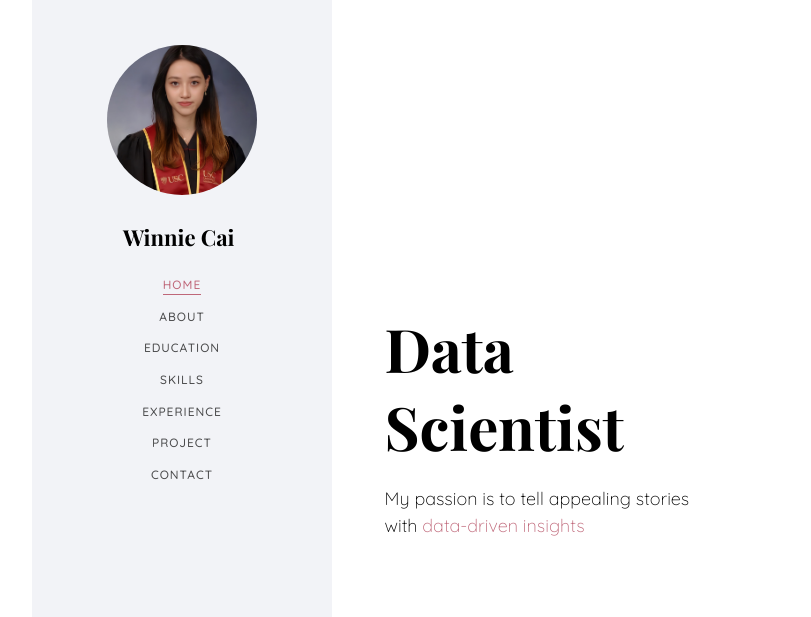
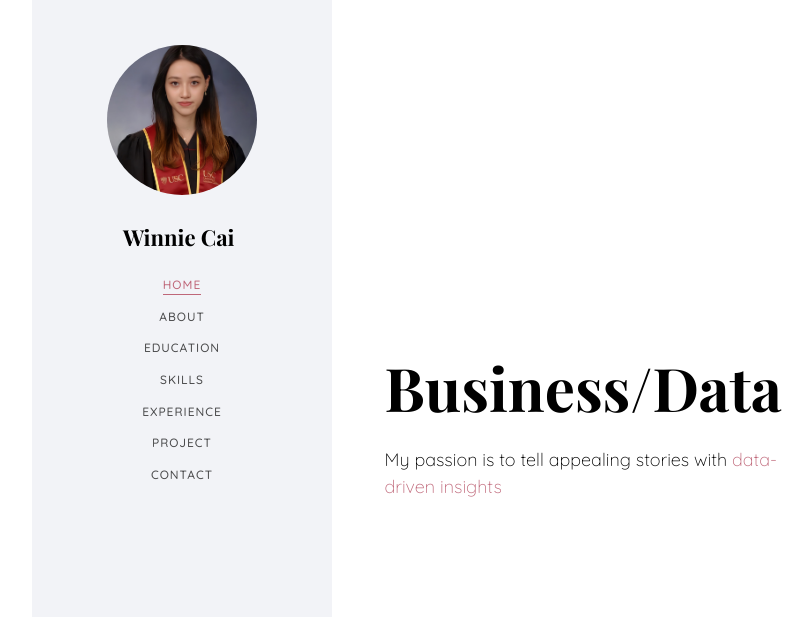
Before and after one commit to winniecai1/file, a plain HTML site: page index.html in a window 1280 px wide. Shown: the top 617 px of the page, without its empty margins (23-834 px from the left). Drawn offline with nearby package versions, Linux system fonts and the light colour scheme; files whose address does not match are found by name; a web font is replaced by a local one.

Commit message:
Update index.html

```diff
--- a/index.html
+++ b/index.html
@@ -100,7 +100,7 @@
 					   			<div class="col-md-6 col-md-offset-3 col-md-pull-3 col-sm-12 col-xs-12 js-fullheight slider-text">
 					   				<div class="slider-text-inner">
 					   					<div class="desc">
-						   					<h1><br>Data Scientist</h1>
+						   					<h1><br>Business/Data</h1>
 											<h2>My passion is to tell appealing stories with <span class="pinkColor">data-driven insights</span></h2>
 										</div>
 					   				</div>
```
